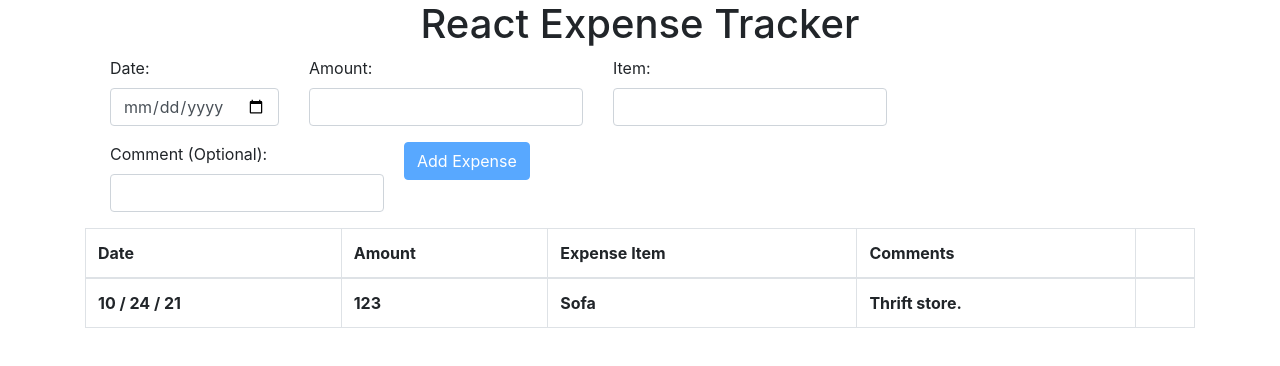
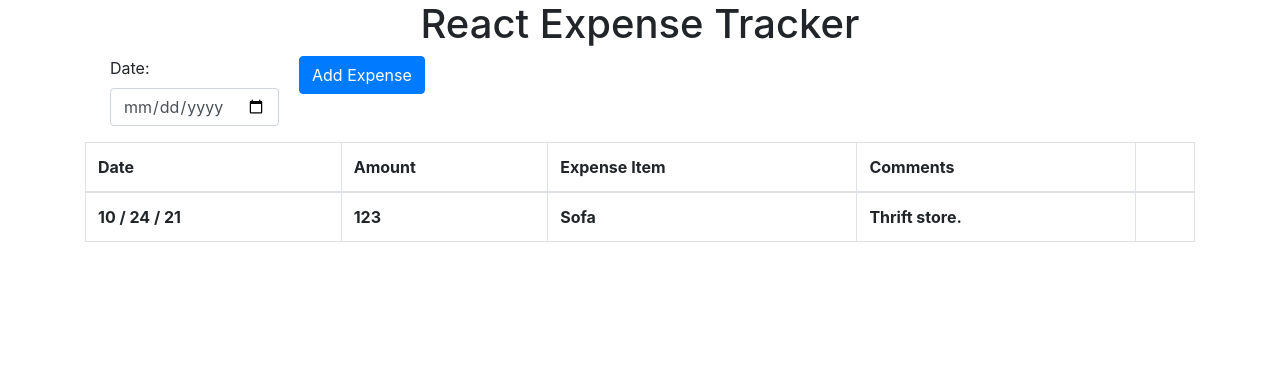
Before and after one commit to victorinspace/react-expense-tracker, a React (Create React App) app: page / in a window 1280 px wide. Shown: the top 366 px of the page. Built offline with nearby package versions, Linux system fonts and the light colour scheme.

Commit message:
Workging with forms.

```diff
--- a/src/components/ExpenseForm.js
+++ b/src/components/ExpenseForm.js
@@ -2,19 +2,46 @@ import Container from 'react-bootstrap/Container';
 import Col from 'react-bootstrap/Col'
 import Form from 'react-bootstrap/Form'
 import Button from 'react-bootstrap/Button';
+import React from 'react';
 
-function ExpenseForm () {
+
+
+class ExpenseForm extends React.Component {
+  constructor( props ) {
+    super( props );
+    this.state = { value: '' };
+
+    this.handleChange = this.handleChange.bind( this );
+    this.handleSubmit = this.handleSubmit.bind( this );
+  }
+
+  handleChange ( event ) {
+    this.setState( { value: event.target.value } )
+  }
+
+  handleSubmit ( event ) {
+    alert( `submitted ${this.state.value}` );
+    event.preventDefault();
+  }
+
+  render () {
     return (
       <Container>
-      <Form id='expense-form'>
+        <Form id='expense-form' onSubmit={this.handleSubmit}>
           <Form.Row>
             <Form.Group>
               <Col>
                 <Form.Label htmlFor='date'>Date:</Form.Label>
-              <Form.Control id='date' type='date' required />
+                <Form.Control
+                  id='date'
+                  type='date'
+                  value={this.state.value}
+                  onChange={this.handleChange}
+                  required
+                />
               </Col>
             </Form.Group>
-          <Form.Group>
+            {/* <Form.Group>
               <Col>
                 <Form.Label htmlFor='amount'>Amount:</Form.Label>
                 <Form.Control id='amount' type='number' required />
@@ -31,10 +58,10 @@ function ExpenseForm () {
                 <Form.Label htmlFor='comment'>Comment (Optional):</Form.Label>
                 <Form.Control id='comment' type='text' />
               </Col>
-          </Form.Group>
+            </Form.Group> */}
 
             <Col>
-            <Button type='submit' variant='primary' disabled>Add Expense</Button>
+              <Button type='submit' variant='primary' >Add Expense</Button>
             </Col>
           </Form.Row>
         </Form>
@@ -42,5 +69,6 @@ function ExpenseForm () {
       </Container>
     )
   }
+}
 
 export default ExpenseForm;
```
Lines whose indentation alone changed are shown as unchanged.
